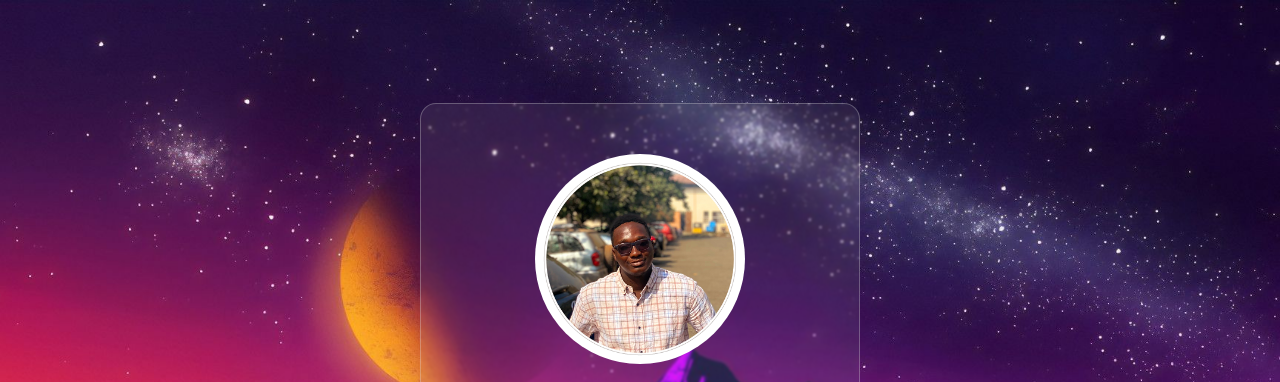
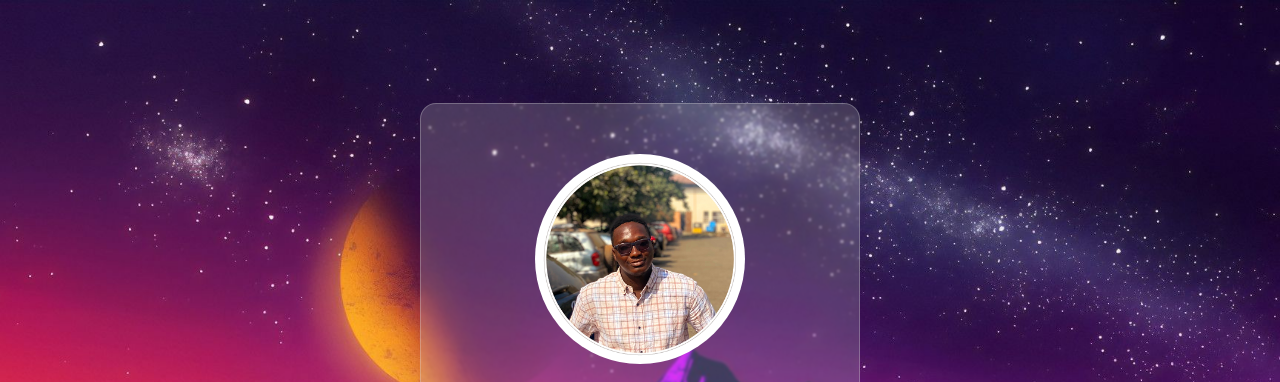
Before and after one commit to Bodemola123/Business-Crad, a plain HTML site: page index.html in a window 1280 px wide. Shown: the top 382 px of the page. Drawn offline with Linux system fonts and the light colour scheme.

Commit message:
Update style.css

```diff
--- a/style.css
+++ b/style.css
@@ -23,7 +23,7 @@
     padding: 50px 35px;
     border: 1px solid rgba(225, 225, 225, 0.3);
     border-radius: 16px;
-    background: rgba(225, 225, 225, 0.08);
+    background: rgba(225, 225, 225, 0.2);
     backdrop-filter: blur(0.8px);
 
 }
```
